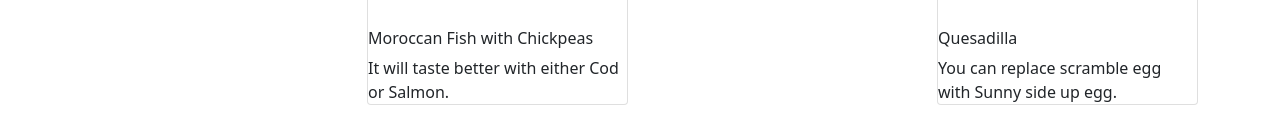
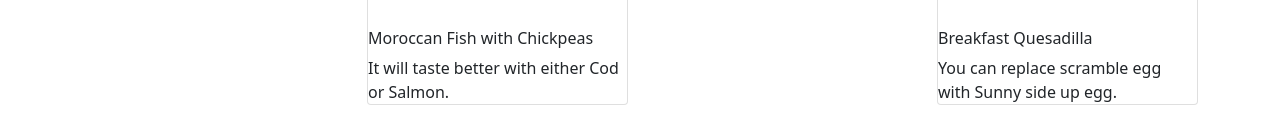
Before and after one commit to spakhre/spakhre.github.io, a plain HTML site: page index.html in a window 1280 px wide. Shown: the part 1110-1229 px from the top of the page. Drawn offline with nearby package versions, Linux system fonts and the light colour scheme.

Commit message:
card-title fix

```diff
--- a/index.html
+++ b/index.html
@@ -105,7 +105,7 @@
                     <a target="_blank" href="https://www.halfbakedharvest.com/breakfast-quesadilla/"><img src="images/Breakfast-Quesadilla.jpg"
                             alt="Quesadilla" class="card-img-top"></a></img>
                     <div class="card-body"></div>
-                    <h6 class="card-title">Quesadilla</h6>
+                    <h6 class="card-title">Breakfast Quesadilla</h6>
                     <p class="card-text">You can replace scramble egg with Sunny side up egg.</p>
                 </div>
             </div>
```
